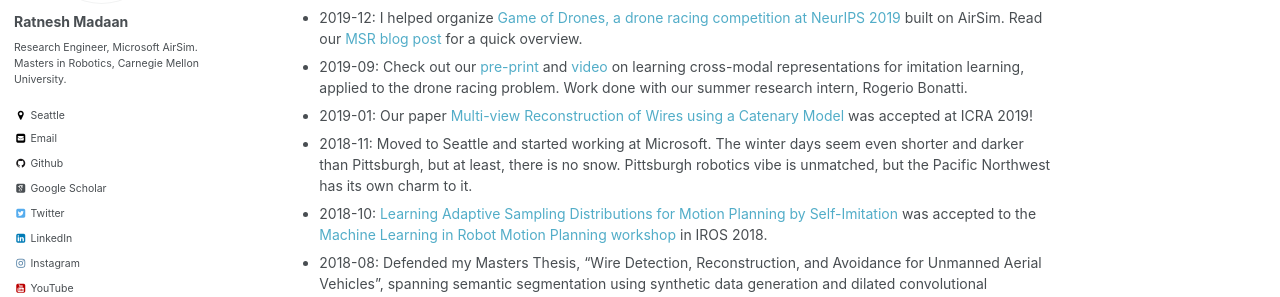
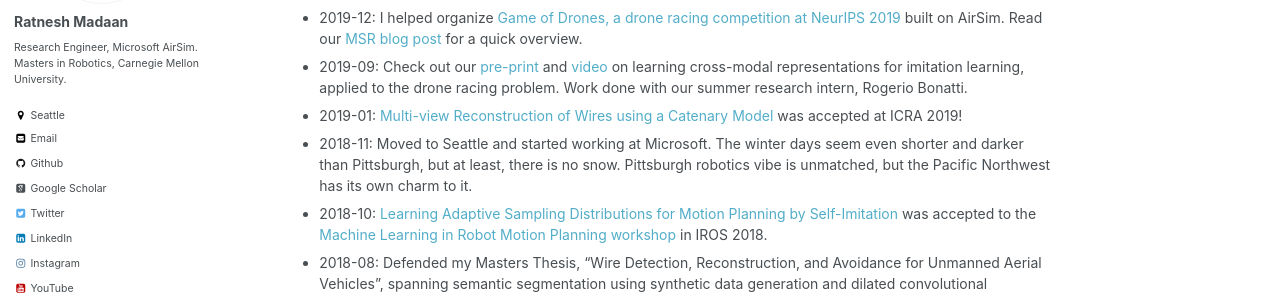
Before and after one commit to madratman/ratneshmadaan.github.io, a Jekyll site: the page built from _pages/about.md, in a window 1280 px wide and 1224 px high. Shown: the part 345-642 px from the top of the window. Built offline with Jekyll 4.4.1, drawn with Linux system fonts in a browser that asks for light colours; some web fonts are replaced.

Commit message:
rm redundant words

```diff
--- a/_pages/about.md
+++ b/_pages/about.md
@@ -18,7 +18,7 @@ These include [biking](https://www.strava.com/athletes/4053560), [reading](https
 - 2019-12: I helped organize [Game of Drones, a drone racing competition at NeurIPS 2019](https://microsoft.github.io/AirSim-NeurIPS2019-Drone-Racing/index.html) built on AirSim.
 Read our [MSR blog post](https://www.microsoft.com/en-us/research/blog/game-of-drones-at-neurips-2019-simulation-based-drone-racing-competition-built-on-airsim/?OCID=msr_blog_gameofdrones_neurips_fb) for a quick overview.
 - 2019-09: Check out our [pre-print](https://arxiv.org/abs/1909.06993) and [video](https://www.youtube.com/watch?v=aSugOL0qI44&feature=youtu.be) on learning cross-modal representations for imitation learning, applied to the drone racing problem. Work done with our summer research intern, Rogerio Bonatti.
-- 2019-01: Our paper [Multi-view Reconstruction of Wires using a Catenary Model](https://www.ri.cmu.edu/publications/multi-view-reconstruction-of-wires-using-a-catenary-model-2/) was accepted at ICRA 2019!
+- 2019-01: [Multi-view Reconstruction of Wires using a Catenary Model](https://www.ri.cmu.edu/publications/multi-view-reconstruction-of-wires-using-a-catenary-model-2/) was accepted at ICRA 2019!
 - 2018-11: Moved to Seattle and started working at Microsoft. The winter days seem even shorter and darker than Pittsburgh, but at least, there is no snow. Pittsburgh robotics vibe is unmatched, but the Pacific Northwest has its own charm to it.
 - 2018-10: [Learning Adaptive Sampling Distributions for Motion Planning by Self-Imitation](https://personalrobotics.cs.washington.edu/workshops/mlmp2018/assets/docs/20_CameraReadySubmission_learn2sample_iros_extended_abstract_compressed.pdf) was accepted to the [Machine Learning in Robot Motion Planning workshop](https://personalrobotics.cs.washington.edu/workshops/mlmp2018/) in IROS 2018.
 - 2018-08: Defended my Masters Thesis, "Wire Detection, Reconstruction, and Avoidance for Unmanned Aerial Vehicles", spanning semantic segmentation using synthetic data generation and dilated convolutional networks, model-based multiview reconstruction, model-free grid mapping, and trajectory library based avoidance.
```
